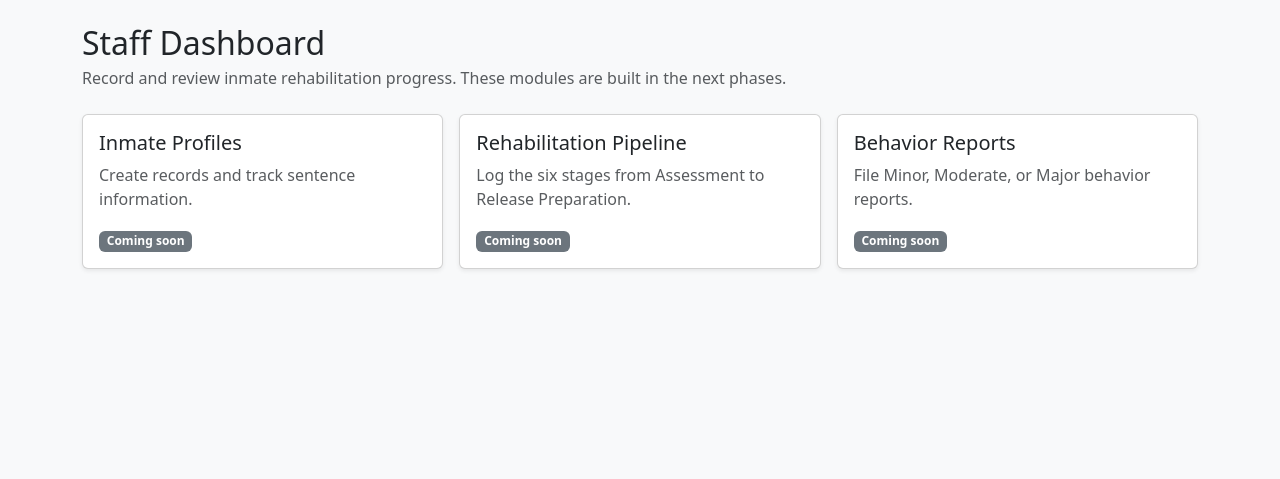
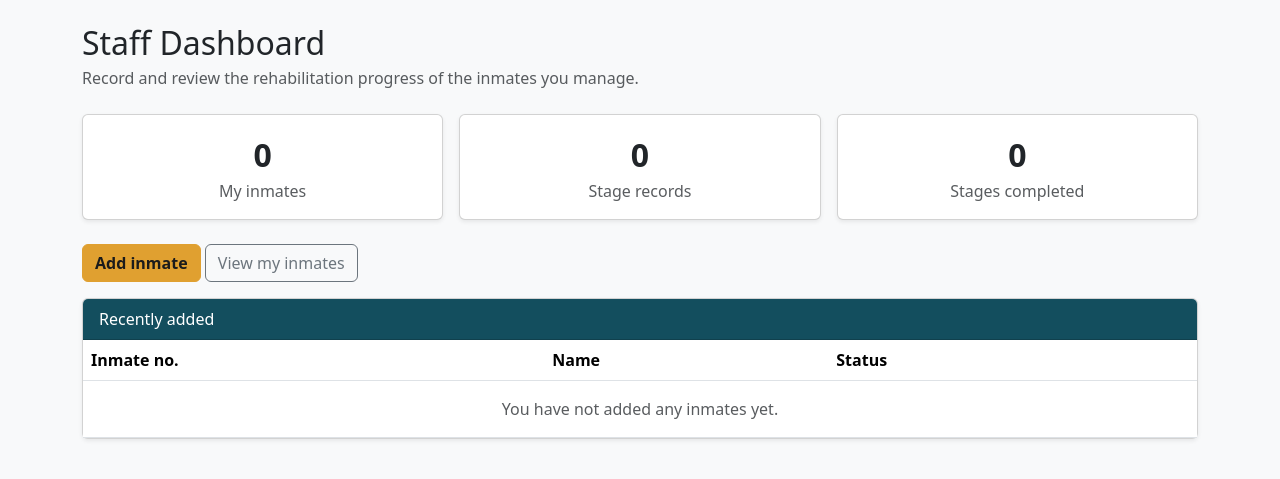
Before and after one commit to zenyiszebra/SecondChance-Marzan-Ma.-Zeny-G07, a Django app: page /dashboard/staff/ in a window 1280 px wide. Shown: the part 56-535 px from the top of the page. Run offline with Django 5.2, Linux system fonts and the light colour scheme; the visitor is signed in with stand-in values (Sample User, id 1); data that the repository does not hold is empty.

Commit message:
Show pipeline totals on the role dashboards

```diff
--- a/accounts/templates/accounts/staff_dashboard.html
+++ b/accounts/templates/accounts/staff_dashboard.html
@@ -2,10 +2,29 @@
 {% block title %}Staff Dashboard{% endblock %}
 {% block content %}
 <h2 class="mb-1">Staff Dashboard</h2>
-<p class="text-muted mb-4">Record and review inmate rehabilitation progress. These modules are built in the next phases.</p>
-<div class="row g-3">
-  <div class="col-md-4"><div class="card h-100 shadow-sm"><div class="card-body"><h5>Inmate Profiles</h5><p class="text-muted">Create records and track sentence information.</p><span class="badge bg-secondary">Coming soon</span></div></div></div>
-  <div class="col-md-4"><div class="card h-100 shadow-sm"><div class="card-body"><h5>Rehabilitation Pipeline</h5><p class="text-muted">Log the six stages from Assessment to Release Preparation.</p><span class="badge bg-secondary">Coming soon</span></div></div></div>
-  <div class="col-md-4"><div class="card h-100 shadow-sm"><div class="card-body"><h5>Behavior Reports</h5><p class="text-muted">File Minor, Moderate, or Major behavior reports.</p><span class="badge bg-secondary">Coming soon</span></div></div></div>
+<p class="text-muted mb-4">Record and review the rehabilitation progress of the inmates you manage.</p>
+<div class="row g-3 mb-4">
+  <div class="col-md-4"><div class="card text-center shadow-sm"><div class="card-body"><div class="fs-2 fw-bold">{{ my_inmates }}</div><div class="text-muted">My inmates</div></div></div></div>
+  <div class="col-md-4"><div class="card text-center shadow-sm"><div class="card-body"><div class="fs-2 fw-bold">{{ my_records }}</div><div class="text-muted">Stage records</div></div></div></div>
+  <div class="col-md-4"><div class="card text-center shadow-sm"><div class="card-body"><div class="fs-2 fw-bold">{{ completed_stages }}</div><div class="text-muted">Stages completed</div></div></div></div>
+</div>
+<div class="mb-3">
+  <a class="btn btn-sc" href="{% url 'pipeline:inmate_create' %}">Add inmate</a>
+  <a class="btn btn-outline-secondary" href="{% url 'pipeline:inmate_list' %}">View my inmates</a>
+</div>
+<div class="card shadow-sm">
+  <div class="card-header card-header-sc">Recently added</div>
+  <div class="table-responsive">
+    <table class="table mb-0">
+      <thead><tr><th>Inmate no.</th><th>Name</th><th>Status</th><th></th></tr></thead>
+      <tbody>
+        {% for inmate in recent_inmates %}
+          <tr><td>{{ inmate.inmate_number }}</td><td>{{ inmate.full_name }}</td><td>{{ inmate.get_status_display }}</td><td class="text-end"><a class="btn btn-sm btn-outline-secondary" href="{{ inmate.get_absolute_url }}">Open</a></td></tr>
+        {% empty %}
+          <tr><td colspan="4" class="text-center text-muted py-3">You have not added any inmates yet.</td></tr>
+        {% endfor %}
+      </tbody>
+    </table>
+  </div>
 </div>
 {% endblock %}
--- a/accounts/views.py
+++ b/accounts/views.py
@@ -3,6 +3,8 @@ from django.contrib.auth.decorators import login_required
 from django.contrib.auth.views import LoginView, LogoutView
 from django.db.models import Count
 from django.shortcuts import redirect, render
+
+from pipeline.models import Inmate, ProgressRecord
 
 from .decorators import role_required
 from .forms import LoginForm, ProfileForm, RegisterForm
@@ -67,6 +69,8 @@ def admin_dashboard(request):
         'admin_count': counts.get(User.Role.ADMIN, 0),
         'staff_count': counts.get(User.Role.STAFF, 0),
         'reviewer_count': counts.get(User.Role.REVIEWER, 0),
+        'inmate_count': Inmate.objects.count(),
+        'record_count': ProgressRecord.objects.count(),
         'recent_users': User.objects.order_by('-date_joined')[:5],
     }
     return render(request, 'accounts/admin_dashboard.html', context)
@@ -74,12 +78,27 @@ def admin_dashboard(request):
 
 @role_required(User.Role.STAFF)
 def staff_dashboard(request):
-    return render(request, 'accounts/staff_dashboard.html')
+    mine = Inmate.objects.filter(created_by=request.user)
+    records = ProgressRecord.objects.filter(inmate__created_by=request.user)
+    context = {
+        'my_inmates': mine.count(),
+        'my_records': records.count(),
+        'completed_stages': records.filter(status=ProgressRecord.Status.COMPLETED).count(),
+        'recent_inmates': mine.order_by('-created_at')[:5],
+    }
+    return render(request, 'accounts/staff_dashboard.html', context)
 
 
 @role_required(User.Role.REVIEWER)
 def reviewer_dashboard(request):
-    return render(request, 'accounts/reviewer_dashboard.html')
+    context = {
+        'inmate_count': Inmate.objects.count(),
+        'completed_stages': ProgressRecord.objects.filter(
+            status=ProgressRecord.Status.COMPLETED
+        ).count(),
+        'recent_inmates': Inmate.objects.select_related('created_by').order_by('-created_at')[:5],
+    }
+    return render(request, 'accounts/reviewer_dashboard.html', context)
 
 
 @login_required
```
Also changed, not shown: accounts/templates/accounts/admin_dashboard.html (+8 -6 lines), accounts/templates/accounts/reviewer_dashboard.html (+20 -4 lines).
